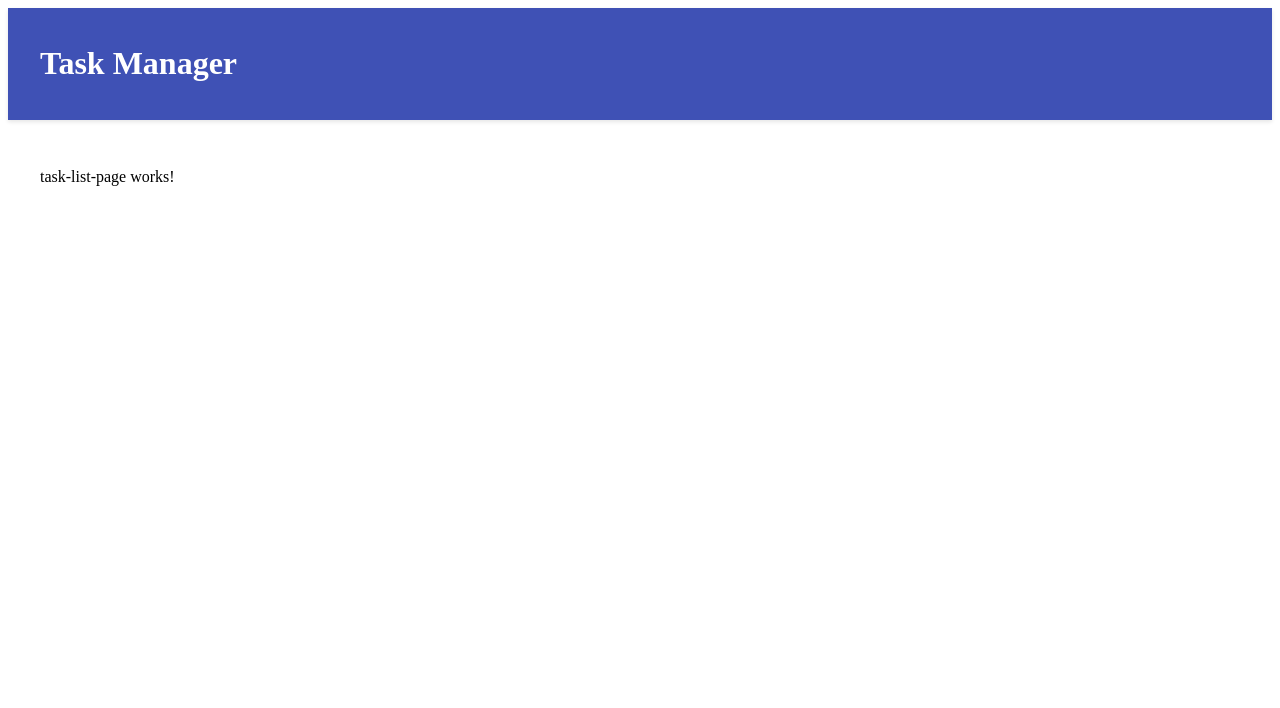
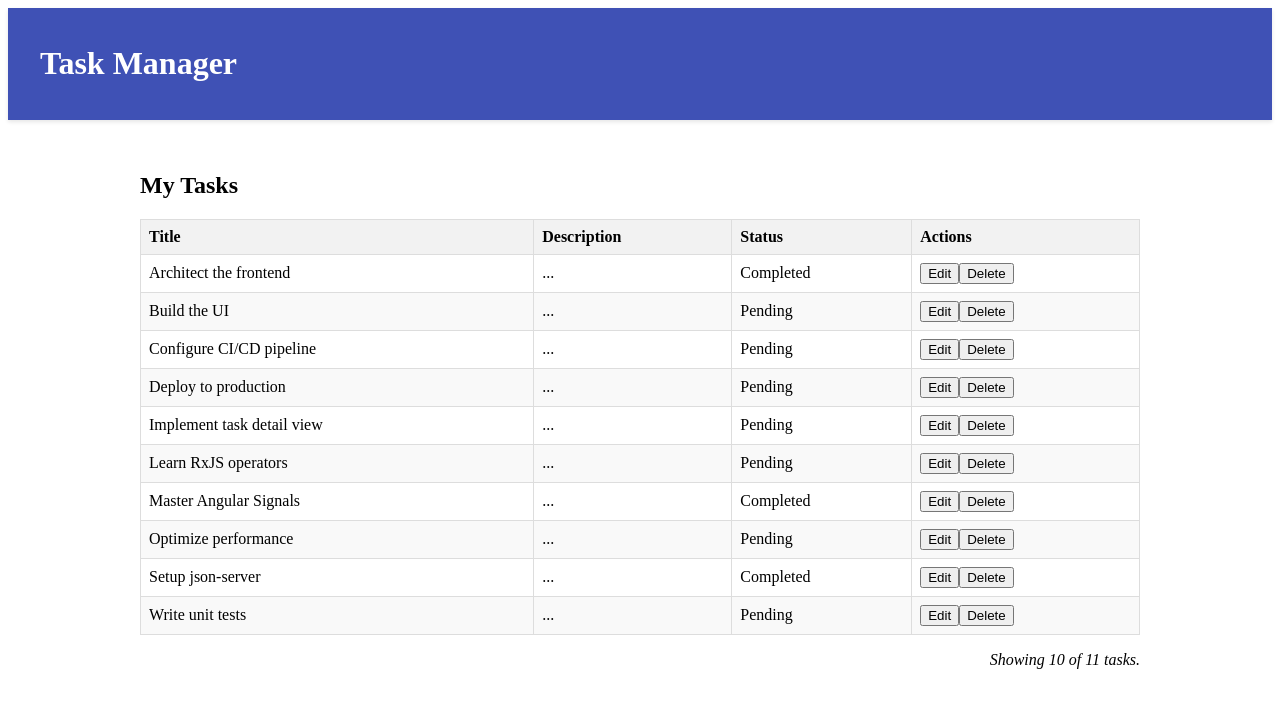
Before and after one commit to patriciocordeiro/ng-test-app-19, an Angular app: page /tasks in a window 1280 px wide. Shown: the top 708 px of the page. Built offline with nearby package versions, Linux system fonts and the light colour scheme; data requests are answered from the project's data file.

Commit message:
feat(tasks): display task list from state service

```diff
--- a/package.json
+++ b/package.json
@@ -11,7 +11,8 @@
     "lint:fix": "eslint src --fix",
     "format": "prettier --write .",
     "format:check": "prettier --check .",
-    "prepare": "husky install"
+    "prepare": "husky install",
+    "server": "json-server --watch db.json"
   },
   "private": true,
   "engines": {
--- a/src/app/core/models/sorting.model.ts
+++ b/src/app/core/models/sorting.model.ts
@@ -2,7 +2,7 @@ export type SortDirection = 'asc' | 'desc';
 
 export interface Sort<T> {
   /** The property of T to sort by. */
-  property: keyof T;
+  sortBy: keyof T;
   /** The direction of the sort. */
   direction: SortDirection;
 }
--- a/src/app/core/utils/create-api-params.util.ts
+++ b/src/app/core/utils/create-api-params.util.ts
@@ -13,7 +13,7 @@ import { Sort } from '../models/sorting.model';
 export function createApiParams<T>(pageQuery: PageQuery, sort: Sort<T>): HttpParams {
   // We must cast sort.property to a string because HttpParams expects a string,
   // but TypeScript knows it's a valid key of T. This is a safe and necessary cast.
-  const sortProperty = String(sort.property);
+  const sortProperty = String(sort.sortBy);
 
   return new HttpParams()
     .set('_page', pageQuery.page.toString())
--- a/src/app/features/task/pages/task-list-page/task-list-page.component.html
+++ b/src/app/features/task/pages/task-list-page/task-list-page.component.html
@@ -1 +1,66 @@
-<p>task-list-page works!</p>
+<div class="task-list-container">
+    <h2>My Tasks</h2>
+
+    <!-- Use a switch to handle the different states from the service -->
+    @switch (true) {
+    <!-- Case 1: We are in a loading state -->
+    @case (loading) {
+    <div class="state-indicator loading">
+        <p>Loading tasks...</p>
+        <!-- In a real app, you'd put a mat-spinner or similar component here -->
+    </div>
+    }
+
+    <!-- Case 2: An error has occurred -->
+    @case (error && !!error.status) {
+    <div class="state-indicator error">
+        <h3>An Error Occurred</h3>
+        <p>{{ error.message }}</p>
+        <button (click)="retryLoad()">Retry</button>
+    </div>
+    }
+
+    <!-- Case 3: We have data to display -->
+    @case (data && !!data.items.length) {
+    <div class="task-table">
+        <table>
+            <thead>
+                <tr>
+                    <th>Title</th>
+                    <th>Description</th>
+                    <th>Status</th>
+                    <th>Actions</th>
+                </tr>
+            </thead>
+            <tbody>
+                <!-- Loop through the items in our paginated result -->
+                @for (task of data!.items; track task.id) {
+                <tr>
+                    <td>{{ task.title }}</td>
+                    <td>{{ task.description }}</td>
+                    <td>{{ task.completed ? 'Completed' : 'Pending' }}</td>
+                    <td>
+                        <!-- Action buttons will go here -->
+                        <button>Edit</button>
+                        <button>Delete</button>
+                    </td>
+                </tr>
+                } @empty {
+                <!-- This block renders if the items array is empty -->
+                <tr>
+                    <td colspan="4">No tasks found.</td>
+                </tr>
+                }
+            </tbody>
+        </table>
+
+        <!-- We will add a paginator component here later -->
+        <div class="paginator">
+            <p>
+                Showing {{data!.items.length }} of {{data!.totalCount }} tasks.
+            </p>
+        </div>
+    </div>
+    }
+    }
+</div>
--- a/src/app/features/task/pages/task-list-page/task-list-page.component.scss
+++ b/src/app/features/task/pages/task-list-page/task-list-page.component.scss
@@ -0,0 +1,44 @@
+.task-list-container {
+  max-width: 1000px;
+  margin: 0 auto;
+}
+
+.state-indicator {
+  padding: 2rem;
+  text-align: center;
+  border: 1px solid #ccc;
+  border-radius: 4px;
+  margin-top: 1rem;
+
+  &.error {
+    border-color: #f44336;
+    color: #f44336;
+  }
+}
+
+table {
+  width: 100%;
+  border-collapse: collapse;
+  margin-top: 1rem;
+
+  th,
+  td {
+    border: 1px solid #ddd;
+    padding: 8px;
+    text-align: left;
+  }
+
+  th {
+    background-color: #f2f2f2;
+  }
+
+  tr:nth-child(even) {
+    background-color: #f9f9f9;
+  }
+}
+
+.paginator {
+  margin-top: 1rem;
+  text-align: right;
+  font-style: italic;
+}
--- a/src/app/features/task/pages/task-list-page/task-list-page.component.ts
+++ b/src/app/features/task/pages/task-list-page/task-list-page.component.ts
@@ -1,4 +1,7 @@
-import { Component } from '@angular/core';
+import { Sort } from '@/app/core/models/sorting.model';
+import { Component, inject, signal } from '@angular/core';
+import { Task } from '../../models/task.model';
+import { TaskStateService } from '../../services/task-state.service';
 
 @Component({
   selector: 'app-task-list-page',
@@ -6,4 +9,34 @@ import { Component } from '@angular/core';
   templateUrl: './task-list-page.component.html',
   styleUrl: './task-list-page.component.scss',
 })
-export class TaskListPageComponent {}
+export class TaskListPageComponent {
+  private taskState: TaskStateService = inject(TaskStateService);
+  readonly tasksState = this.taskState.tasksState;
+
+  readonly #pageQuery = signal({ page: 1, limit: 10 });
+  readonly #sortQuery = signal<Sort<Task>>({
+    direction: 'asc',
+    sortBy: 'title',
+  });
+
+  constructor() {
+    // This effect will run initially and then again anytime #pageQuery or #sort changes
+    this.taskState.loadTasks(this.#pageQuery(), this.#sortQuery());
+  }
+
+  get data() {
+    return this.tasksState().data;
+  }
+
+  get loading() {
+    return this.tasksState().loading;
+  }
+
+  get error() {
+    return this.tasksState().error;
+  }
+
+  retryLoad(): void {
+    this.taskState.loadTasks(this.#pageQuery(), this.#sortQuery());
+  }
+}
--- a/src/environments/environment.development.ts
+++ b/src/environments/environment.development.ts
@@ -1,4 +1,4 @@
 export const environment = {
   production: false,
-  apiBaseUrl: 'http://localhost:3000/api',
+  apiBaseUrl: 'http://localhost:3000',
 };
--- a/src/index.html
+++ b/src/index.html
@@ -1,13 +1,29 @@
 <!doctype html>
 <html lang="en">
+
 <head>
   <meta charset="utf-8" />
-    <title>NgTestApp19</title>
+  <title>Task Manager</title>
   <base href="/" />
-    <meta name="viewport" content="width=device-width, initial-scale=1" />
+  <meta name="viewport" content="width=device-width, initial-scale=1, viewport-fit=cover" />
+  <meta name="description"
+    content="Task Manager - simple Angular demo app with tasks API and local development tooling." />
+  <meta name="theme-color" content="#0d9488" />
+  <link rel="preconnect" href="https://fonts.googleapis.com" crossorigin />
+  <link rel="preconnect" href="https://fonts.gstatic.com" crossorigin />
   <link rel="icon" type="image/x-icon" href="favicon.ico" />
+  <meta property="og:title" content="Task Manager" />
+  <meta property="og:description" content="A small Angular demo app for managing tasks." />
+  <meta property="og:type" content="website" />
+  <meta name="twitter:card" content="summary" />
 </head>
+
 <body>
   <app-root></app-root>
+  <noscript>
+    <div style="padding:1rem; background:#fee; color:#600">This application requires JavaScript to run. Please enable
+      JavaScript in your browser.</div>
+  </noscript>
 </body>
+
 </html>
```
Also changed, not shown: src/app/features/task/task-layout/task-layout.component.css (added), src/app/features/task/task-layout/task-layout.component.scss (deleted). Lines whose indentation alone changed are shown as unchanged.
